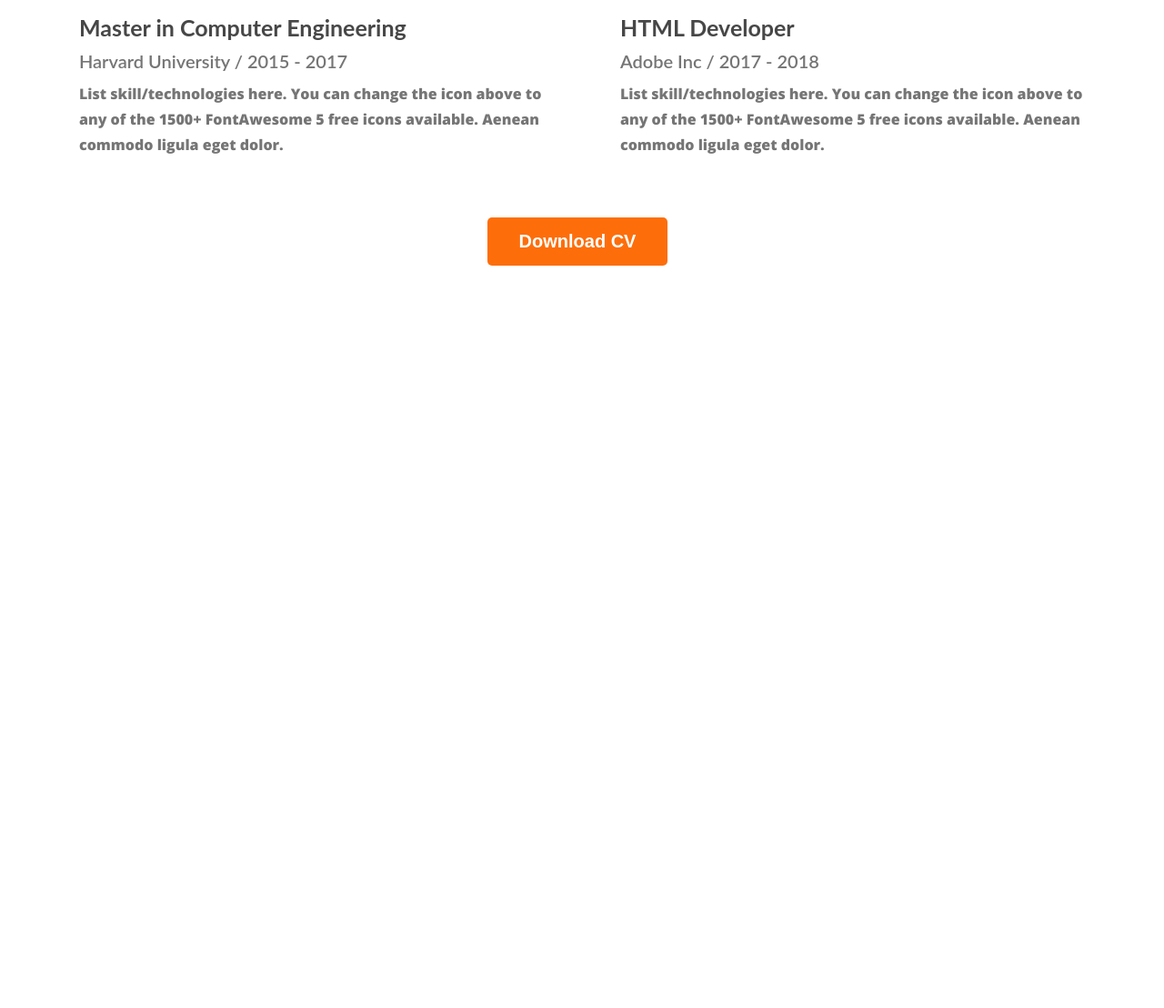
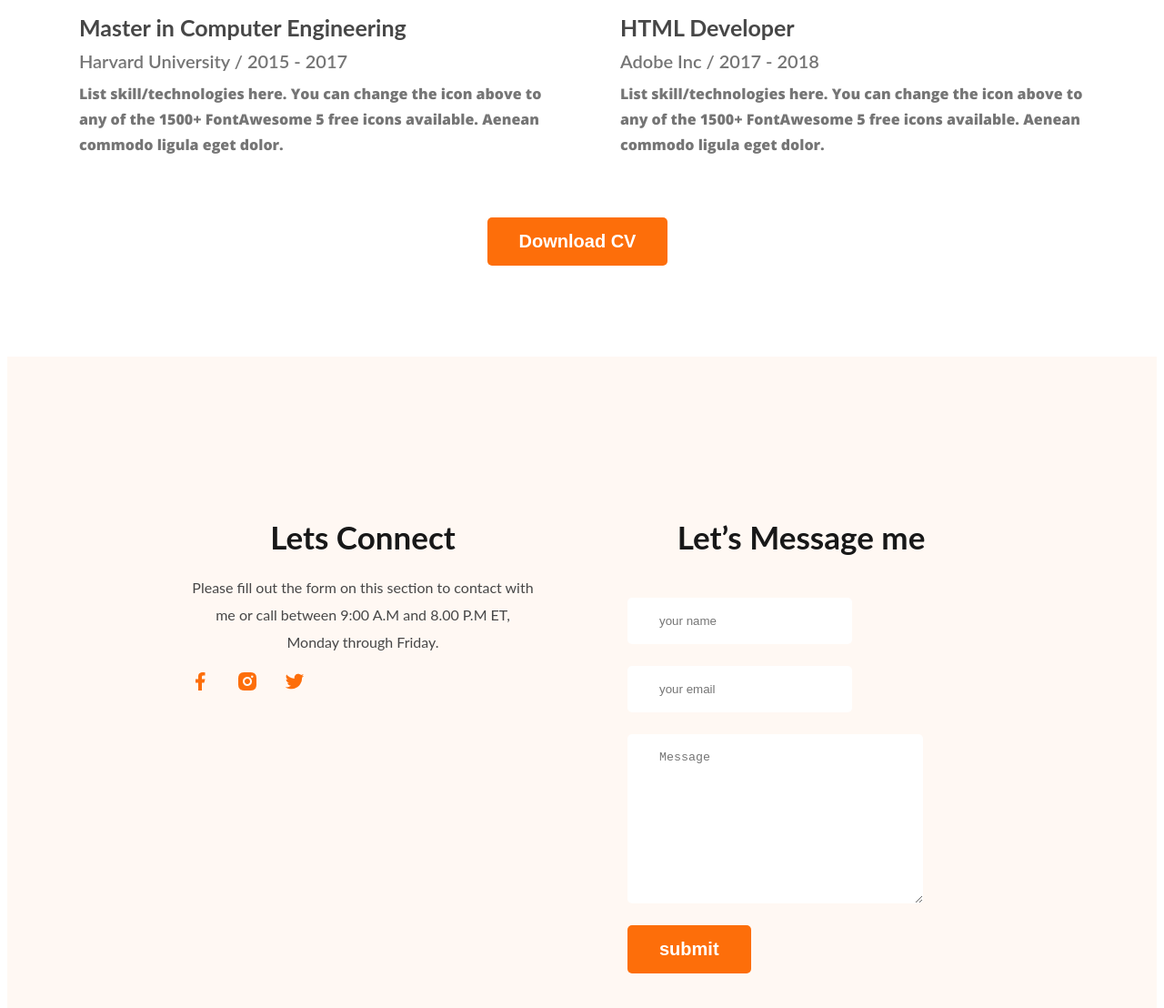
Before and after one commit to tamannaChadni/developer-portfolio, a plain HTML site: page index.html in a window 1280 px wide. Shown: the part 3075-4183 px from the top of the page at 91% size. Before the commit the page ends 3375 px from the top, so only its background shows below. Drawn offline with nearby package versions, Linux system fonts and the light colour scheme; files whose address does not match are found by name.

Commit message:
footer done

```diff
--- a/index.html
+++ b/index.html
@@ -148,7 +148,24 @@
         </section>
     </main>
     <footer>
-
+        <div class="footer-colum">
+            <h4 id="footer-title" class="section-title">Lets Connect</h4>
+            <p id="footer-text" class="section-text">Please fill out the form on this section to contact with me or call between 9:00 A.M and 8.00 P.M ET, Monday through Friday.</p>
+            <div class="social-link">
+                <a href=""><img src="images/icons/facebook.png" alt=""></a>
+                <a href=""><img src="images/icons/insta.png" alt=""></a>
+                <a href=""><img src="images/icons/twitter.png" alt=""></a>
+            </div>
+        </div>
+        <div class="footer-colum">
+<h4 id="mgs" class="section-title">Let’s Message me</h4>
+<form class="contact">
+    <input type="text" placeholder="your name">
+    <input type="email" placeholder="your email">
+    <textarea name="" id="" cols="30" rows="10" placeholder="Message"></textarea>
+    <input class="btn-primary" type="submit" value="submit">
+</form>
+</div>
     </footer>
 </body>
 </html>
--- a/style.css
+++ b/style.css
@@ -227,3 +227,41 @@ margin-top: 10px;
     margin-top: 50px;
 
 }
+footer{
+    display: flex;
+    background: #FFF8F3;
+    padding: 130px 200px;
+    justify-content: space-between;
+    margin-top: 100px;
+    gap: 100px;
+}
+#footer-title{
+    margin-bottom: 20px;
+
+}
+#footer-text{
+    color: #474747;
+font-size: 16px;
+font-weight: 400;
+margin-top: 0;
+
+}
+.footer-colum{
+    width: 50%;
+}
+.contact input[type="text"],  input[type="email"],textarea{
+    display: block;
+    margin-bottom: 24px;
+    padding: 18px 35px;
+    border-radius: 5px;
+background:  #FFF;
+border: 0;
+
+}
+#msg{
+    text-align: left;
+}
+.social-link a{
+    margin-right: 24px;
+
+}
```
